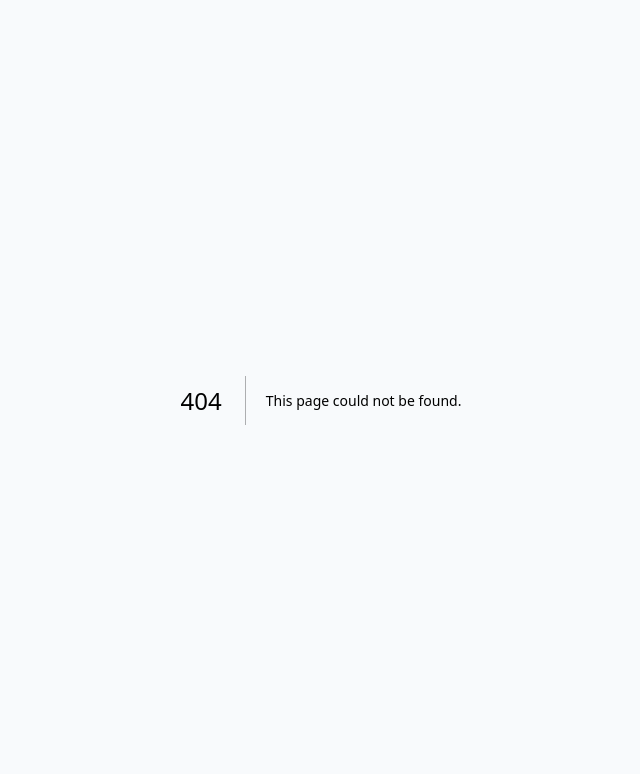
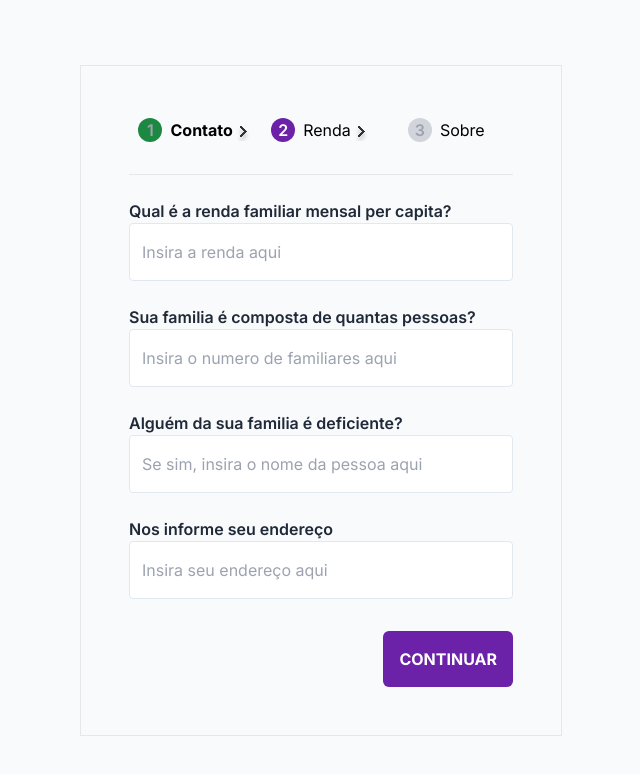
Before and after one commit to TheGzuckert/next-charty-institution, a Next.js app: page /profile in a window 1280 px wide. Before the commit this address had no page. Shown: the top 774 px of the page, without its empty margins (319-959 px from the left). Built offline with nearby package versions, Linux system fonts and the light colour scheme.

Commit message:
feat: button rediirect to routes and add 2 more pages to aplication

```diff
--- a/package.json
+++ b/package.json
@@ -9,9 +9,13 @@
     "lint": "next lint"
   },
   "dependencies": {
+    "mongodb": "^6.2.0",
+    "mongoose": "^8.0.0",
+    "mongose": "^0.0.2-security",
     "next": "14.0.1",
     "react": "^18",
-    "react-dom": "^18"
+    "react-dom": "^18",
+    "typeorm": "^0.3.17"
   },
   "devDependencies": {
     "@types/node": "^20",
--- /dev/null
+++ b/src/app/(pages)/about/page.tsx
@@ -0,0 +1,51 @@
+import { InputText } from "@/components/input/Input";
+import Image from "next/image";
+import setaIcon from '../../../../public/assets/seta.svg';
+import { Metadata } from "next";
+import LinkButton from "@/components/linkButton";
+
+export const metadata: Metadata = {
+  title: 'Cadastro'
+}
+
+export default function LoginPage() {
+  return (
+    <section className="flex items-center justify-center h-screen">
+      <div className="flex border border-solid border-gray-200">
+        <form className="relative w-1/2 p-12">
+
+          <div className="flex items-center justify-center w-96 p-1">
+
+            <div className="flex items-center justify-center w-96">
+              <div className="mb-1 w-6 h-6 flex items-center justify-center font-semibold bg-custom-green rounded-full text-gray-400">1</div>
+              <p className="ml-2 mb-1 font-bold">Contato</p> {/* adicioanr icon check */}
+              <Image src={setaIcon} width={20} height={20} alt="" />
+            </div>
+
+            <div className="flex items-center justify-center w-96">
+              <div className="mb-1 w-6 h-6 flex items-center justify-center font-semibold bg-custom-green rounded-full text-gray-400">2</div>
+              <p className="ml-2 mb-1">Renda</p>
+              <Image src={setaIcon} width={20} height={20} alt="" />
+            </div>
+
+            <div className="flex items-center justify-center w-96">
+              <div className="mb-1 w-6 h-6 flex items-center justify-center font-semibold  bg-purple-800 rounded-full text-white">3</div>
+              <p className="ml-2 mb-1">Sobre</p>
+            </div>
+
+          </div>
+
+          <hr className="w-96 mb-6 mt-6"></hr>
+
+          <div className="w-96 mb-6 mt-6">
+            <label className="space-x-1 mt-8 text-gray-800 font-semibold font-ibm-plex-sans text-1 leading-150">Fale um pouco sobre você</label>
+            <InputText placeholder="Fale um pouco sobre você aqui" type="text" />
+          </div>
+
+          <LinkButton href="/"/>
+
+        </form>
+      </div>
+    </section>
+  );
+}
--- /dev/null
+++ b/src/app/(pages)/profile/page.tsx
@@ -0,0 +1,65 @@
+import { InputText } from "@/components/input/Input";
+import Image from "next/image";
+import setaIcon from '../../../../public/assets/seta.svg';
+import { Metadata } from "next";
+import LinkButton from "@/components/linkButton";
+
+export const metadata: Metadata = {
+  title: 'Cadastro'
+}
+
+export default function LoginPage() {
+  return (
+    <section className="flex items-center justify-center h-screen">
+      <div className="flex border border-solid border-gray-200">
+        <form className="relative w-1/2 p-12">
+
+          <div className="flex items-center justify-center w-96 p-1">
+
+            <div className="flex items-center justify-center w-96">
+              <div className="mb-1 w-6 h-6 flex items-center justify-center font-semibold bg-custom-green rounded-full text-gray-400">1</div>
+              <p className="ml-2 mb-1 font-bold">Contato</p> {/* adicioanr icon check */}
+              <Image src={setaIcon} width={20} height={20} alt="" />
+            </div>
+
+            <div className="flex items-center justify-center w-96">
+              <div className="mb-1 w-6 h-6 flex items-center justify-center font-semibold bg-purple-800 rounded-full text-white">2</div>
+              <p className="ml-2 mb-1">Renda</p>
+              <Image src={setaIcon} width={20} height={20} alt="" />
+            </div>
+
+            <div className="flex items-center justify-center w-96">
+              <div className="mb-1 w-6 h-6 flex items-center justify-center font-semibold bg-gray-300 rounded-full text-gray-400">3</div>
+              <p className="ml-2 mb-1">Sobre</p>
+            </div>
+          </div>
+
+          <hr className="w-96 mb-6 mt-6"></hr>
+
+          <div className="w-96 mb-6 mt-6">
+            <label className="mt-8  text-gray-800 font-semibold font-ibm-plex-sans text-1 my-4">Qual é a renda familiar mensal per capita?</label>
+            <InputText placeholder="Insira a renda aqui" type="text"/>
+          </div>
+
+          <div className="w-96 mb-6 mt-6">
+            <label className="space-x-1 mt-8 text-gray-800 font-semibold font-ibm-plex-sans text-1 leading-150">Sua familia é composta de quantas pessoas?</label>
+            <InputText placeholder="Insira o numero de familiares aqui" type="text" />
+
+          </div>
+          <div className="w-96 mb-6 mt-6">
+            <label className="space-x-1 mt-8 text-gray-800 font-semibold font-ibm-plex-sans text-1 leading-150">Alguém  da sua familia é deficiente?</label>
+            <InputText placeholder="Se sim, insira o nome da pessoa aqui" type="email" />
+          </div>
+
+          <div className="w-96 mb-6 mt-6">
+            <label className="space-x-1 mt-8 text-gray-800 font-semibold font-ibm-plex-sans text-1 leading-150">Nos informe seu endereço</label>
+            <InputText placeholder="Insira seu endereço aqui" type="text" />
+          </div>
+
+          <LinkButton href="../about" />
+
+        </form>
+      </div>
+    </section>
+  );
+}
--- a/src/app/register/page.tsx
+++ b/src/app/(pages)/register/page.tsx
@@ -1,6 +1,12 @@
 import { InputText } from "@/components/input/Input";
 import Image from "next/image";
-import setaIcon from './../../../public/assets/seta.svg';
+import setaIcon from '../../../../public/assets/seta.svg';
+import { Metadata } from "next";
+import LinkButton from "@/components/linkButton";
+
+export const metadata: Metadata = {
+  title: 'Cadastro'
+}
 
 export default function LoginPage() {
   return (
@@ -25,7 +31,6 @@ export default function LoginPage() {
             <div className="flex items-center justify-center w-96">
               <div className="mb-1 w-6 h-6 flex items-center justify-center font-semibold bg-gray-300 rounded-full text-gray-400">3</div>
               <p className="ml-2 mb-1">Sobre</p>
-              <Image src={setaIcon} width={20} height={20} alt="" />
             </div>
 
           </div>
@@ -33,29 +38,25 @@ export default function LoginPage() {
 
           <div className="mb-2">
             <label className="space-x-1 mt-8 text-gray-800 font-semibold font-ibm-plex-sans text-1 leading-150">Nome</label>
-            <InputText placeholder="Como prefere ser chamado" type="text"/>
+            <InputText placeholder="Como prefere ser chamado" type="text" />
           </div>
 
           <div className="mb-2 mt-4">
             <label className="space-x-1 mt-8 text-gray-800 font-semibold font-ibm-plex-sans text-1 leading-150">Telefone</label>
-            <InputText placeholder="Digite seu número de WhatsApp" type="text"/>
+            <InputText placeholder="Digite seu número de WhatsApp" type="text" />
+          </div>
 
-          </div>
           <div className="mb-2 mt-4">
             <label className="space-x-1 mt-8 text-gray-800 font-semibold font-ibm-plex-sans text-1 leading-150">Email</label>
             <InputText placeholder="Digite seu e-mail" type="email" />
+          </div>
 
-          </div>
           <div className="mb-2 mt-4">
             <label className="space-x-1 mt-8 text-gray-800 font-semibold font-ibm-plex-sans text-1 leading-150">Senha</label>
-            <InputText placeholder="Digite uma senha" type="password"/>
+            <InputText placeholder="Digite uma senha" type="password" />
           </div>
 
-          <div className="mt-8 flex items-center justify-end w-96">
-            <button type="button" className="flex p-4 justify-center items-center space-x-2 rounded-md bg-purple-800 text-white font-bold">
-              CONTINUAR
-            </button>
-          </div>
+          <LinkButton href="../profile"/>
 
         </form>
       </div>
--- /dev/null
+++ b/src/app/api/conection.ts
@@ -0,0 +1,3 @@
+// export  default function handler(req: string, res: string){
+//   res.status(200).json({text: 'Hello'})
+// }
--- a/src/app/home/page.tsx
+++ b/src/app/home/page.tsx
@@ -2,6 +2,12 @@ import Image from 'next/image';
 import wallLoginpage from './../../../public/assets/wallLoginpage.jpg';
 import { InputText } from '@/components/input/Input';
 import Link from 'next/link';
+import { Metadata } from 'next';
+
+
+export const metadata: Metadata = {
+  title: 'Login'
+}
 
 export default function LoginPage() {
   return (
--- a/src/app/layout.tsx
+++ b/src/app/layout.tsx
@@ -5,7 +5,10 @@ import { Inter } from 'next/font/google'
 const inter = Inter({ subsets: ['latin'] })
 
 export const metadata: Metadata = {
-  title: 'Charty Institution',
+  title: {
+    template: '%s | NUS',
+    default: 'NUS'
+  },
   description: 'A simple aplicaton to help a charity institution',
 }
 
--- /dev/null
+++ b/src/components/linkButton.tsx
@@ -0,0 +1,19 @@
+import Link from 'next/link';
+
+interface Props {
+  href: string;
+}
+
+export default function LinkButton({ href }: Props) {
+  return (
+    <div className="mt-8 flex items-center justify-end w-96">
+      <Link href={href}>
+        <>
+          <button type="button" className="flex p-4 justify-center items-center space-x-2 rounded-md bg-purple-800 text-white font-bold">
+            CONTINUAR
+          </button>
+        </>
+      </Link>
+    </div>
+  );
+}
--- a/tailwind.config.js
+++ b/tailwind.config.js
@@ -7,6 +7,9 @@ module.exports = {
   ],
   theme: {
     extend: {
+      colors: {
+        'custom-green': '#1D8841',
+      },
       backgroundImage: {
         'gradient-radial': 'radial-gradient(var(--tw-gradient-stops))',
         'gradient-conic':
```
Also changed, not shown: src/data/types/user.ts (added, +12 -0 lines), 2 other files (tests, documents, lock files or other folders).
